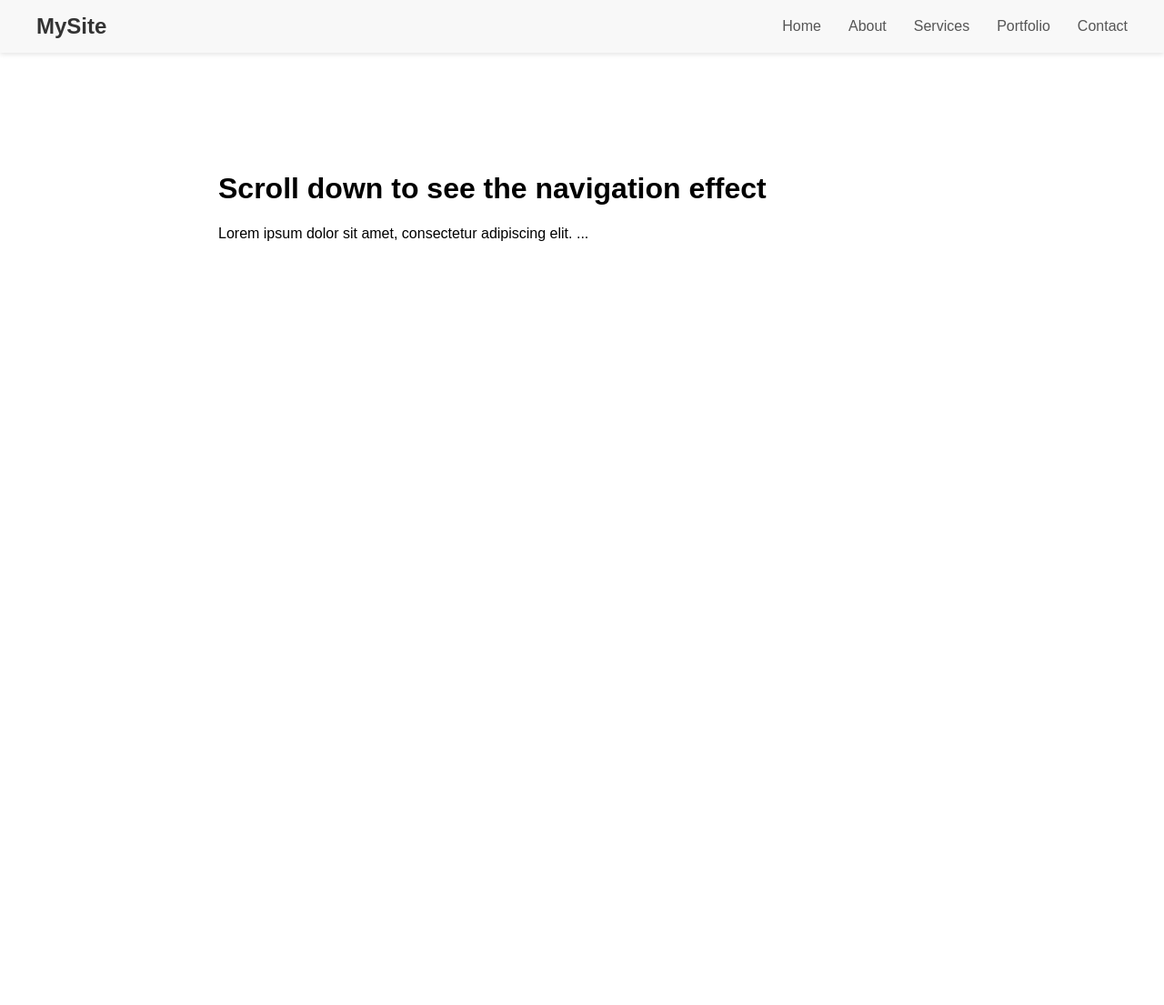
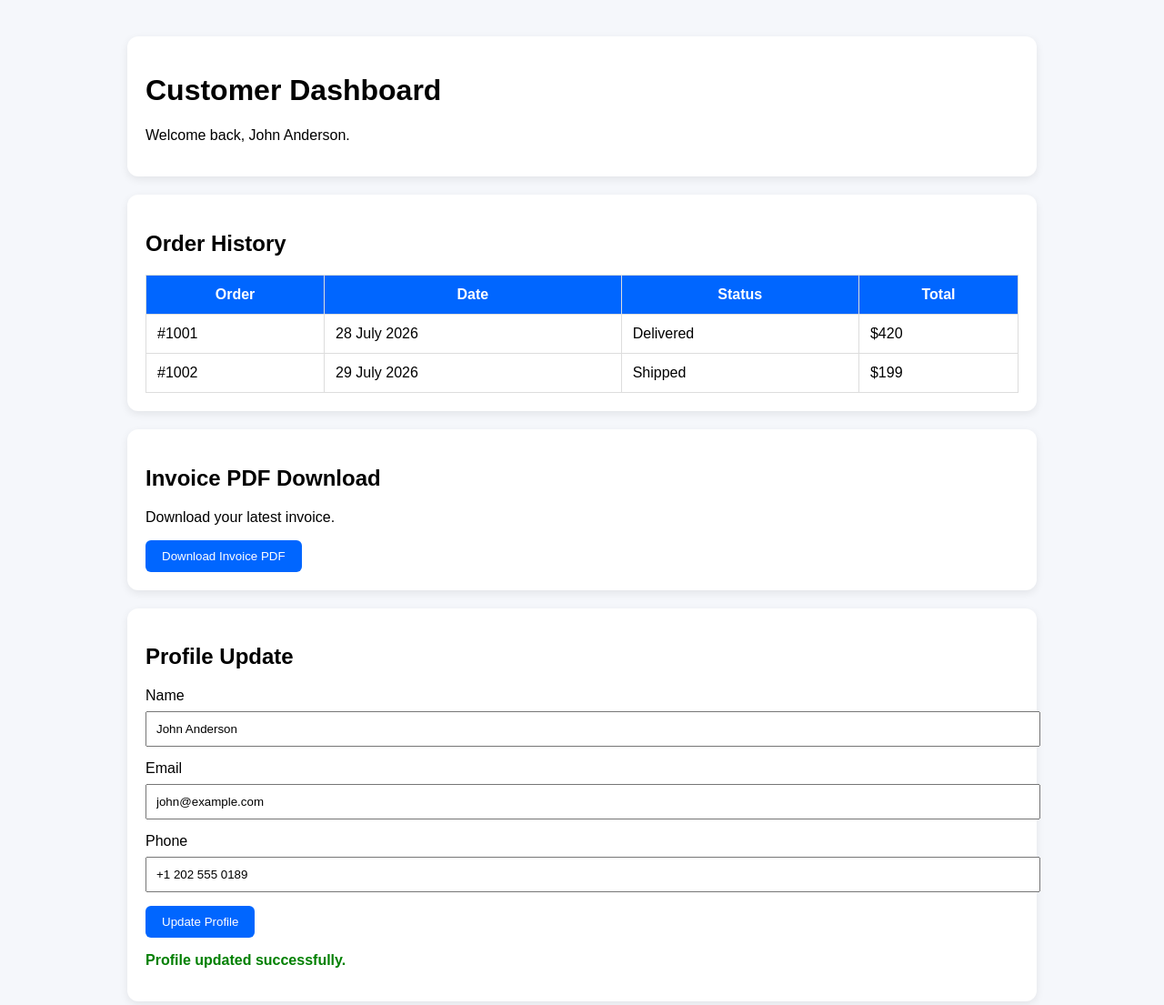
Before and after one commit to algosavant3010/PRODIGY_WD_01, a plain HTML site: page index.html in a window 1280 px wide. Shown: the top 1105 px of the page at 91% size. Drawn offline with Linux system fonts and the light colour scheme.

Commit message:
Implement Customer Dashboard with order history, invoice PDF download and profile update
Updated the layout and styling for the customer dashboard, including new sections for order history and profile updates.

```diff
--- a/index.html
+++ b/index.html
@@ -1,149 +1,182 @@
 <!DOCTYPE html>
 <html lang="en">
+
 <head>
-    <h2>Customer Dashboard</h2>
-
 <meta charset="UTF-8">
 <meta name="viewport" content="width=device-width, initial-scale=1.0">
-    <title>Interactive Navigation Menu</title>
+<title>Customer Dashboard</title>
+
 <style>
-        /* Base styles */
-        body {
-            margin: 0;
-            font-family: Arial, sans-serif;
-            height: 2000px; /* For demonstration of scroll effect */
+
+body{
+    font-family:Arial,Helvetica,sans-serif;
+    background:#f5f7fb;
+    margin:40px;
 }
 
-        /* Navigation styles */
-        nav {
-            position: fixed;
-            top: 0;
-            width: 100%;
-            background-color: #f8f8f8;
-            padding: 15px 0;
-            transition: all 0.3s ease;
-            box-shadow: 0 2px 5px rgba(0,0,0,0.1);
-            z-index: 1000;
+.container{
+    max-width:1000px;
+    margin:auto;
 }
 
-        .nav-container {
-            max-width: 1200px;
-            margin: 0 auto;
-            display: flex;
-            justify-content: space-between;
-            align-items: center;
-            padding: 0 20px;
+.card{
+    background:white;
+    padding:20px;
+    border-radius:12px;
+    margin-bottom:20px;
+    box-shadow:0 3px 10px rgba(0,0,0,.08);
 }
 
-        .logo {
-            font-size: 24px;
-            font-weight: bold;
-            color: #333;
-            text-decoration: none;
+table{
+    width:100%;
+    border-collapse:collapse;
 }
 
-        .menu {
-            display: flex;
-            list-style: none;
-            margin: 0;
-            padding: 0;
+th,td{
+    border:1px solid #ddd;
+    padding:12px;
 }
 
-        .menu li {
-            margin-left: 30px;
+th{
+    background:#0066ff;
+    color:white;
 }
 
-        .menu a {
-            text-decoration: none;
-            color: #555;
-            font-weight: 500;
-            padding: 5px 0;
-            position: relative;
-            transition: color 0.3s ease;
+button{
+    background:#0066ff;
+    color:white;
+    border:none;
+    padding:10px 18px;
+    border-radius:6px;
+    cursor:pointer;
 }
 
-        .menu a:hover {
-            color: #007bff;
+input{
+    width:100%;
+    padding:10px;
+    margin-top:8px;
+    margin-bottom:15px;
 }
 
-        .menu a::after {
-            content: '';
-            position: absolute;
-            bottom: 0;
-            left: 0;
-            width: 0;
-            height: 2px;
-            background-color: #007bff;
-            transition: width 0.3s ease;
+.success{
+    color:green;
+    font-weight:bold;
 }
 
-        .menu a:hover::after {
-            width: 100%;
-        }
+</style>
 
-        /* Scrolled state */
-        nav.scrolled {
-            background-color: #fff;
-            padding: 10px 0;
-            box-shadow: 0 4px 10px rgba(0,0,0,0.1);
-        }
+</head>
 
-        nav.scrolled .logo {
-            color: #007bff;
-        }
+<body>
 
-        nav.scrolled .menu a {
-            color: #333;
-        }
+<div class="container">
 
-        /* Content to demonstrate scrolling */
-        .content {
-            padding: 100px 20px;
-            max-width: 800px;
-            margin: 0 auto;
-        }
-    </style>
-</head>
-<body>
-    <nav id="mainNav">
-        <div class="nav-container">
-            <a href="#" class="logo">MySite</a>
-            <ul class="menu">
-                <li><a href="#">Home</a></li>
-                <li><a href="#">About</a></li>
-                <li><a href="#">Services</a></li>
-                <li><a href="#">Portfolio</a></li>
-                <li><a href="#">Contact</a></li>
-            </ul>
-        </div>
-    </nav>
+<div class="card">
 
-    <div class="content">
-        <h1>Scroll down to see the navigation effect</h1>
-        <p>Lorem ipsum dolor sit amet, consectetur adipiscing elit. ...</p>
-        <!-- More content here -->
+<h1>Customer Dashboard</h1>
+
+<p>Welcome back, John Anderson.</p>
+
 </div>
 
-    <script>
-        // Change navbar style on scroll
-        window.addEventListener('scroll', function() {
-            const nav = document.getElementById('mainNav');
-            if (window.scrollY > 50) {
-                nav.classList.add('scrolled');
-            } else {
-                nav.classList.remove('scrolled');
-            }
-        });
+<div class="card">
 
-        // Smooth scrolling for anchor links
-        document.querySelectorAll('a[href^="#"]').forEach(anchor => {
-            anchor.addEventListener('click', function(e) {
-                e.preventDefault();
-                document.querySelector(this.getAttribute('href')).scrollIntoView({
-                    behavior: 'smooth'
-                });
-            });
-        });
-    </script>
+<h2>Order History</h2>
+
+<table>
+
+<tr>
+
+<th>Order</th>
+
+<th>Date</th>
+
+<th>Status</th>
+
+<th>Total</th>
+
+</tr>
+
+<tr>
+
+<td>#1001</td>
+
+<td>28 July 2026</td>
+
+<td>Delivered</td>
+
+<td>$420</td>
+
+</tr>
+
+<tr>
+
+<td>#1002</td>
+
+<td>29 July 2026</td>
+
+<td>Shipped</td>
+
+<td>$199</td>
+
+</tr>
+
+</table>
+
+</div>
+
+<div class="card">
+
+<h2>Invoice PDF Download</h2>
+
+<p>Download your latest invoice.</p>
+
+<button>Download Invoice PDF</button>
+
+</div>
+
+<div class="card">
+
+<h2>Profile Update</h2>
+
+<form>
+
+<label>Name</label>
+
+<input
+type="text"
+value="John Anderson">
+
+<label>Email</label>
+
+<input
+type="email"
+value="john@example.com">
+
+<label>Phone</label>
+
+<input
+type="text"
+value="+1 202 555 0189">
+
+<button type="submit">
+
+Update Profile
+
+</button>
+
+</form>
+
+<p class="success">
+
+Profile updated successfully.
+
+</p>
+
+</div>
+
+</div>
+
 </body>
+
 </html>
```
Lines whose indentation alone changed are shown as unchanged.
